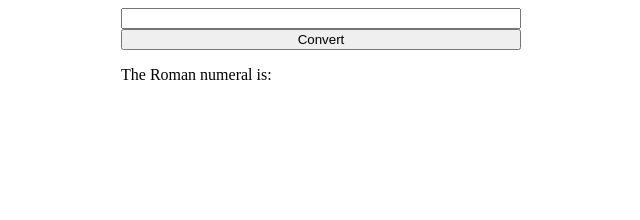
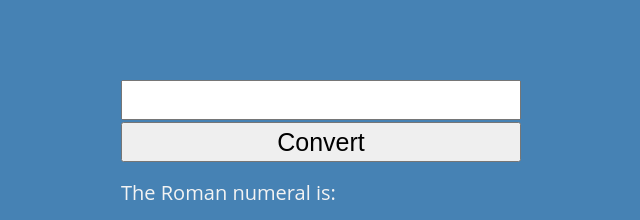
Before and after one commit to javierdebug/Roman-numerals-converter, a plain HTML site: page index.html in a window 1280 px wide. Shown: the whole page, without its empty margins (319-959 px from the left). Drawn offline with Linux system fonts and the light colour scheme.

Commit message:
Improve the CSS style of the webapp

```diff
--- a/style.css
+++ b/style.css
@@ -1,6 +1,38 @@
+* {
+    margin: 0;
+    padding: 0;
+    box-sizing: border-box;
+}
+
+body{
+    font-family: Cantarell, 'Open Sans', 'Helvetica Neue', sans-serif;
+    font-size: 20px;
+    background-color: steelblue;
+    color: #f3f3f3;
+}
+
 #container {
+    margin: 80px auto;
     display: grid;
     grid-template-columns: 50vh;
+    grid-gap: 2px;
     justify-content: center;
     align-self: stretch;
 }
+
+p{
+    margin: 15px 0;
+}
+
+#output {
+    height: 40px;
+    text-align: center;
+    word-wrap: break-word;
+    color: white;
+    font-weight: bold;
+}
+
+input, button{
+    height: 40px;
+    font-size: 25px;
+}
```
